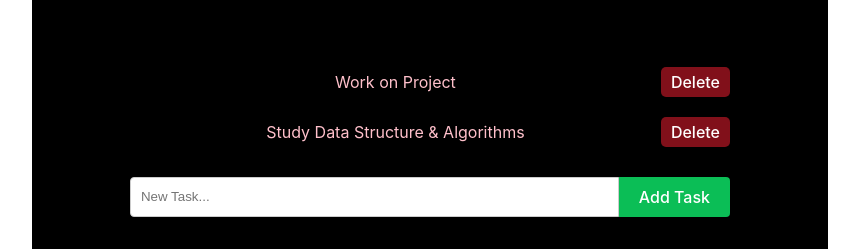
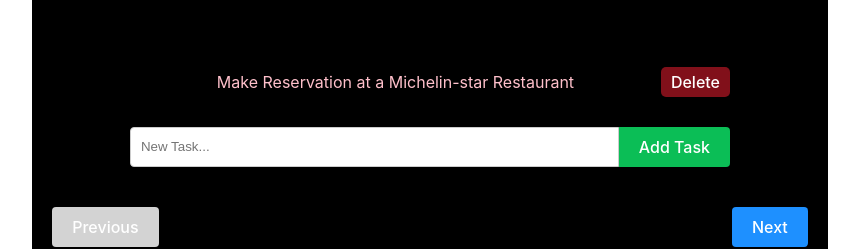
Before and after one commit to JCaiDev/BlackPink-Motivator, a React (Vite) app: page / in a window 1280 px wide. Shown: the part 883-1132 px from the top of the page, without its empty margins (210-1069 px from the left). Built offline with nearby package versions, Linux system fonts and the light colour scheme.

Commit message:
Update ToDoList.jsx

```diff
--- a/src/ToDoList.jsx
+++ b/src/ToDoList.jsx
@@ -42,8 +42,7 @@
 
     //To-do-List
     const todos = [
-        { id: 0, text: 'Work on Project', isComplete: false },
-        { id: 1, text: 'Study Data Structure & Algorithms', isComplete: false },
+        { id: 0, text: 'Make Reservation at a Michelin-star Restaurant', isComplete: false },
     ]
 
     const [tasks, setTasks] = useState(todos)
```
